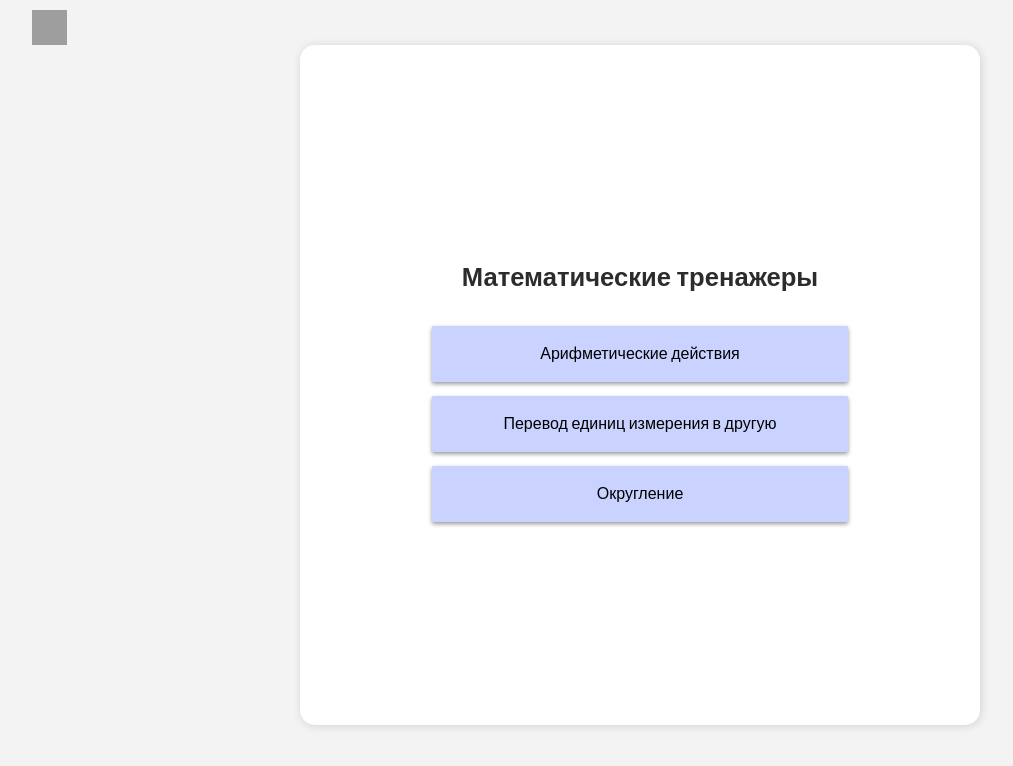
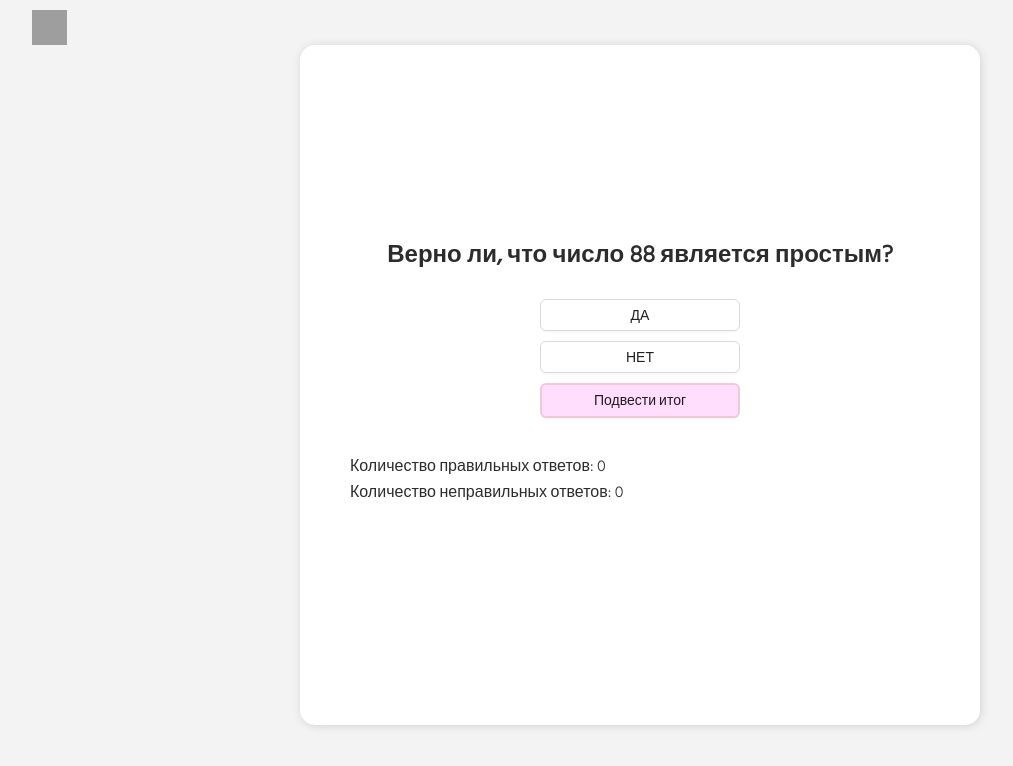
Before and after one commit to ilonaverenich/math, a React (Create React App) app: page /prime in a window 1280 px wide. Shown: the top 766 px of the page, without its empty margins (0-1013 px from the left). Built offline with nearby package versions, Linux system fonts and the light colour scheme; grey boxes are pictures that could not be loaded.

Commit message:
Added Prime component

```diff
--- a/src/App.css
+++ b/src/App.css
@@ -250,3 +250,19 @@ html div{
     width: 150px;
     background: #ffd6a8;
 }
+
+.btn-content{
+    margin-top: 20px;
+    display: flex;
+    flex-direction: column;
+    justify-content: center;
+    align-items: center;
+}
+.btn{
+    width: 200px;
+    margin: 5px 0px;
+
+}
+.container__subtitle-prime{
+    font-size: 24px;
+}
--- a/src/App.js
+++ b/src/App.js
@@ -4,7 +4,7 @@ import MainArithmetic from './Compoments/Arithmetic/MainArithmetic';
 import Main from './Compoments/Main';
 import Arifmetic from './Compoments/Arithmetic/Arifmetic';
 import Round from './Compoments/Arithmetic/Actions/Round';
-
+import Prime from './Compoments/Arithmetic/Actions/Prime';
 function App() {
   return (
     <div className="App">
@@ -15,6 +15,7 @@ function App() {
         <Route path='/arithmetic' element={<MainArithmetic/>} ></Route>
         <Route path='/page' element={<Arifmetic/>}></Route>
         <Route path='/round' element={<Round/>}></Route>
+        <Route path='/prime' element={<Prime/>}></Route>
       </Routes>
       </BrowserRouter>
 
--- /dev/null
+++ b/src/Compoments/Arithmetic/Actions/Prime.jsx
@@ -0,0 +1,72 @@
+import Header from "../../Header/Header"
+import { useState , useEffect} from "react";
+import { Button } from "antd"
+import Email from "./Email";
+
+function Prime() {
+    const [value,setValue] = useState(0)
+    const [result,setResult] = useState(false)
+    const [success,setSuccess] = useState(0)
+    const [error,setError] = useState(0)
+    const [grade, setGrade] = useState(0)
+    const [state, setState] = useState(false)
+
+    function getRandomValue() {
+        let rand =  0.5 + Math.random() * (200 - 10 + 1);
+        return +Math.round(rand)
+      }
+
+      let templateParams = {
+        grade: grade,
+        success: success,
+        error:error,
+        result: []
+      }
+useEffect(()=>{
+    setValue(getRandomValue())
+    setResult(isPrime(value))
+    console.log(isPrime(value))
+},[success,error])
+
+function isPrime( num )
+{
+  if( num <= 1 )
+    return false;
+
+  for( let i = 2; i*i <= num; i++)
+  {
+      if( num % i == 0 )
+        return false;
+  }
+  return true;
+}
+
+
+  return (
+    <div className='page'>
+        <Header/>
+        <div className="container">
+
+        <div className='container__subtitle container__subtitle-prime'>
+             Верно ли, что число {value} является простым?
+        </div>
+        <div className="btn-content">
+            <Button className="btn" onClick={()=>result?setSuccess(success+1):setError(error+1)}>ДА</Button>
+            <Button className="btn" onClick={()=>!result?setSuccess(success+1):setError(error+1)}>НЕТ</Button>
+            <Button className="btn btn-check" onClick={()=>setState(true)}>Подвести итог</Button>
+        </div>
+        {state?<div className='mark'>Оценка:
+          {(success==0 && error==0)?<span className='grade'>{0}</span>:<span className='grade'>{grade}</span>}</div>:''}
+          {state?<Email templateParams={templateParams}/>:''}
+          {!state?<div className='status__block'>
+          <div> Количество правильных ответов: {success} </div>
+          <div>Количество неправильных ответов: {error} </div>
+          </div>:''}
+        </div>
+
+
+    </div>
+  )
+}
+
+export default Prime
--- a/src/Compoments/Arithmetic/Actions/Round.jsx
+++ b/src/Compoments/Arithmetic/Actions/Round.jsx
@@ -87,7 +87,7 @@ function Round() {
         <Header/>
         <div className='container'>
         <div className='container__subtitle'> Округлите до <span className='round'>{value2}</span>:</div>
-            <div className='container__calc'>
+          <div className='container__calc'>
                 <span className='value'>{value1}</span> <span className='sing-round'>≈ </span><Input className='input' ref={inputEl} value={userValue} onChange={(e)=>setUserValue(e.target.value)} onKeyDown={(e)=>(e.which===13)?handleChange():''}/>
             </div>
             <div className='container__btn'>
--- a/src/Compoments/Arithmetic/MainArithmetic.jsx
+++ b/src/Compoments/Arithmetic/MainArithmetic.jsx
@@ -11,6 +11,7 @@ function MainArithmetic() {
     const navigate = useNavigate();
     const [range,setRange]= useState([-10,10])
     const setting = useSelector((store)=>store.data.setting)
+
 
     function sendOptionApp(){
         console.log(setting)
--- a/src/Compoments/Main.jsx
+++ b/src/Compoments/Main.jsx
@@ -15,6 +15,7 @@ function Main() {
                 <div className='container__block_item' onClick={()=>navigate('/arithmetic')}>Арифметические действия</div>
                 <div className='container__block_item'> <a href='https://ilonaverenich.github.io/react-app-math/'>Перевод единиц измерения в другую</a> </div>
                 <div className='container__block_item' onClick={()=>navigate('/round')}>Округление</div>
+                <div className='container__block_item' onClick={()=>navigate('/prime')}>Простые числа</div>
 
             </div>
       </section>
```
Also changed, not shown: src/Compoments/Arithmetic/Actions/Email.jsx (line endings or trailing spaces).
